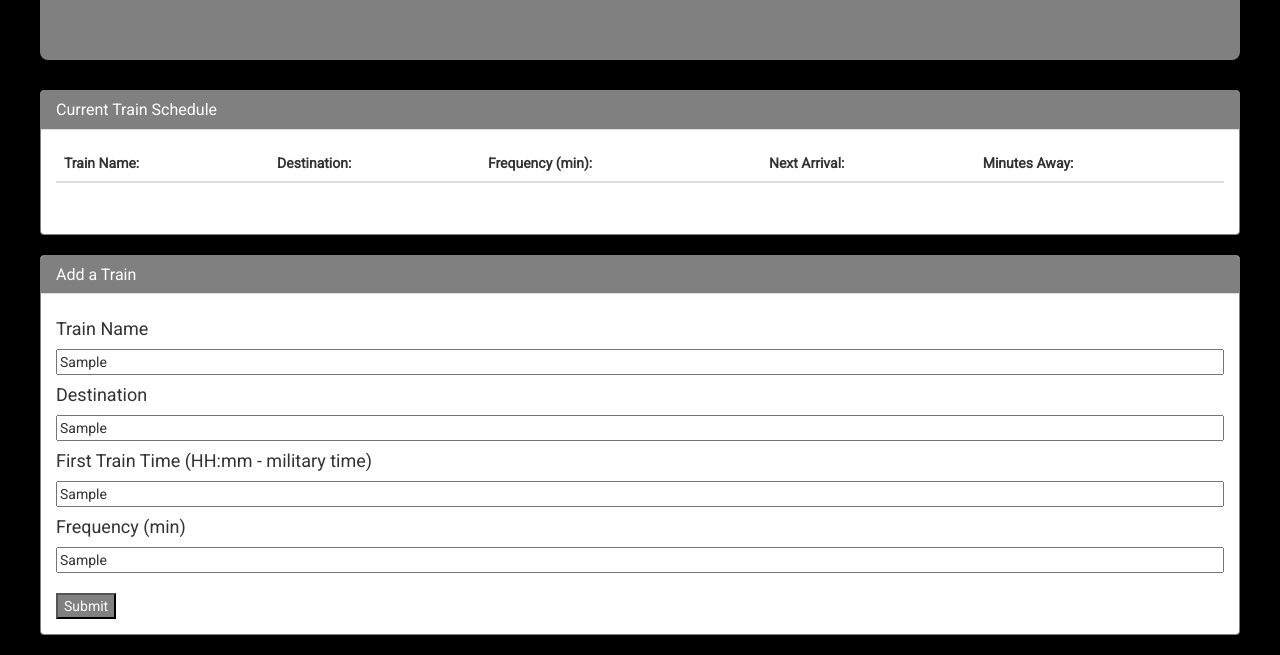
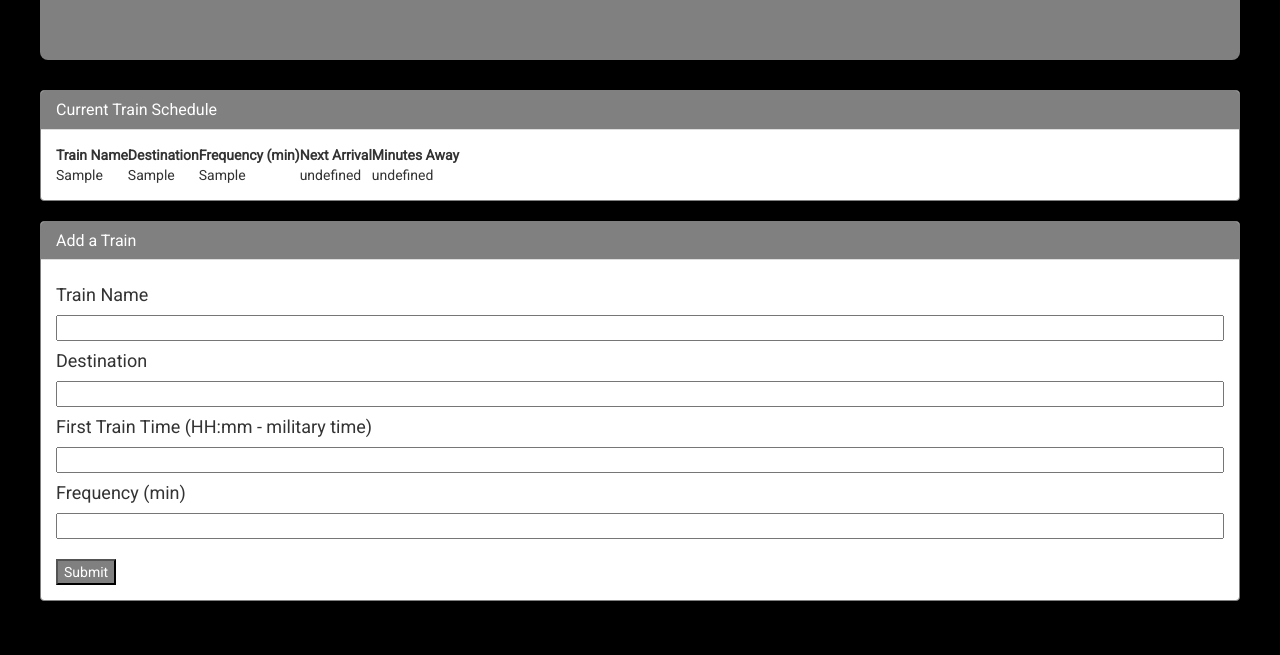
Before and after one commit to bmarti57/Train_Schedule, a plain HTML site: page index.html in a window 1280 px wide. Both pictures are taken after typing "Sample", "Sample", "Sample", "Sample" into the empty fields and a click on the input "Submit". Shown: the part 190-845 px from the top of the page. After the commit the page ends 811 px from the top, so only its background shows below. Drawn offline with nearby package versions, Linux system fonts and the light colour scheme; no server answers.

Commit message:
jQuery and firebase working, append working, table format messed up

```diff
--- a/index.html
+++ b/index.html
@@ -21,26 +21,17 @@
 	    <strong><h3 class="panel-title">Current Train Schedule</h3></strong>
 	  </div>
 	  <div class="panel-body">
-		<table class="table">
-			<thead>
-				<tr>
-					<th>Train Name:</th>
-					<th>Destination:</th>
-					<th>Frequency (min):</th>
-					<th>Next Arrival:</th>
-					<th>Minutes Away:</th>
-				</tr>
-			</thead>
-			<tbody>
-				<tr>
-					<td></td>
-					<td></td>
-					<td></td>
-					<td></td>
-					<td></td>
-				</tr>
-			</tbody>
-		</table>
+	  	<table id="table">
+	  		<thead>
+	  			<th>Train Name</th>
+	  			<th>Destination</th>
+	  			<th>Frequency (min)</th>
+	  			<th>Next Arrival</th>
+	  			<th>Minutes Away</th>
+	  		</thead>
+	  		<tbody>
+	   		</tbody>
+	  	</table>
 	  </div>
 	</div>
 
@@ -76,48 +67,47 @@
       storageBucket: "trainschedule-1ee60.appspot.com",
       messagingSenderId: "795516989234"
     };
+
     firebase.initializeApp(config);
 
     var dataRef = firebase.database();
-    var name = '';
-    var destination = '';
-    var first_train = 0;
-    var frequency = 0;
 
     $("#submit").on("click", function(event){
     	event.preventDefault();
 
-    	name = $("#train-name").val().trim();
-    	destination = $("#destination").val().trim();
-    	first_train = $("#first_train").val().trim();
-    	frequency = $("#frequency").val().trim();
+    	var name = $("#train-name").val().trim();
+    	var destination = $("#destination").val().trim();
+    	var first_train = $("#first_train").val().trim();
+    	var frequency = $("#frequency").val().trim();
+    	var next_arrival;
+    	var minutes_away;
 
-    	dataRef.ref.push({
+    	var newTrain = {
     		name: name,
     		destination: destination,
     		first_train: first_train,
     		frequency: frequency
-    	});
+    	};
 
-    	$("#table").append("<tr><td>" + name + "</td><td>" + destination + "</td><td>" + frequency + "</td><td>" + next_arrival + "</td><td>" +
+    	dataRef.ref().push(newTrain);
+
+    	console.log(newTrain.name);
+    	console.log(newTrain.destination);
+    	console.log(newTrain.first_train);
+    	console.log(newTrain.frequency);
+
+    	alert("Train Added to Schedule");
+
+    	$("#train-name").val("");
+    	$("#destination").val("");
+    	$("#first_train").val("");
+    	$("#frequency").val("");
+
+    	$("#table > tbody").append("<tr><td>" + name + "</td><td>" + destination + "</td><td>" + frequency + "</td><td>" + next_arrival + "</td><td>" +
     		minutes_away + "</td></tr>");
 
     });
 
-    dataRef.ref().on("child_added", function(childSnapshot){
-    	console.log(childSnapshot.val().name);
-    	console.log(childSnapshot.val().destination);
-    	console.log(childSnapshot.val().first_train);
-    	console.log(childSnapshot.val().frequency);
-
-    });
-
-    dataRef.ref().orderByChild("dateAdded").limitToLast(1).on("child_added", function(snapshot){
-    	console.log(childSnapshot.val().name);
-    	console.log(childSnapshot.val().destination);
-    	console.log(childSnapshot.val().first_train);
-    	console.log(childSnapshot.val().frequency);
-    });
 
   </script>
 
```
